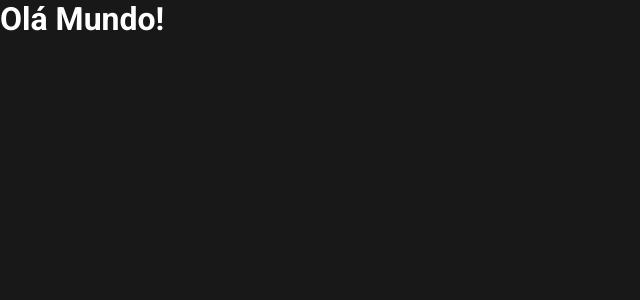
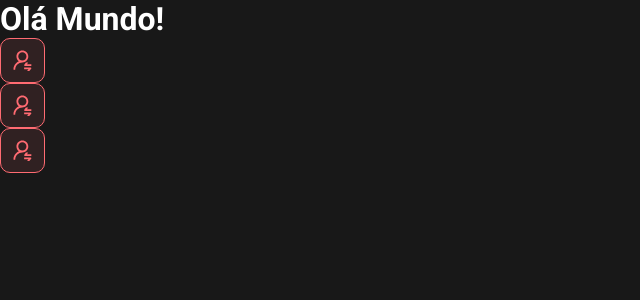
Before and after one commit to ramoncasagrande/RCMeta, a React (Vite) app in the folder frontend/: page / in a window 1280 px wide. Shown: the top 300 px of the page, without its empty margins (0-640 px from the left). Built offline with nearby package versions, Linux system fonts and the light colour scheme.

Commit message:
Primeiro Componente

```diff
--- a/frontend/src/App.tsx
+++ b/frontend/src/App.tsx
@@ -1,6 +1,13 @@
+import NotificationButton from "./components/notificationButton"
+
 function App() {
   return (
-    <h1>Olá Mundo!</h1>
+    <>
+      <h1>Olá Mundo!</h1>
+      <NotificationButton />
+      <NotificationButton />
+      <NotificationButton />
+    </>
   )
 }
 
--- /dev/null
+++ b/frontend/src/components/notificationButton/index.tsx
@@ -0,0 +1,13 @@
+import icon from '../../assets/img/icon-notification.svg'
+
+import './styles.css'
+
+function NotificationButton() {
+    return (
+        <div className="botao-vermelho">
+            <img src={icon} alt="Notificar" />
+        </div>
+    )
+}
+
+export default NotificationButton
--- /dev/null
+++ b/frontend/src/components/notificationButton/styles.css
@@ -0,0 +1,15 @@
+.botao-vermelho {
+    height: 45px;
+    width: 45px;
+    background: rgba(255, 107, 114, 0.1);
+    border: 1px solid #ff6b72;
+    border-radius: 10px;
+    display: flex;
+    align-items: center;
+    justify-content: center;
+    cursor: pointer;
+}
+
+.botao-vermelho img {
+    width: 19px;
+}
```
Also changed, not shown: frontend/src/assets/img/icon-notification.svg (added).
